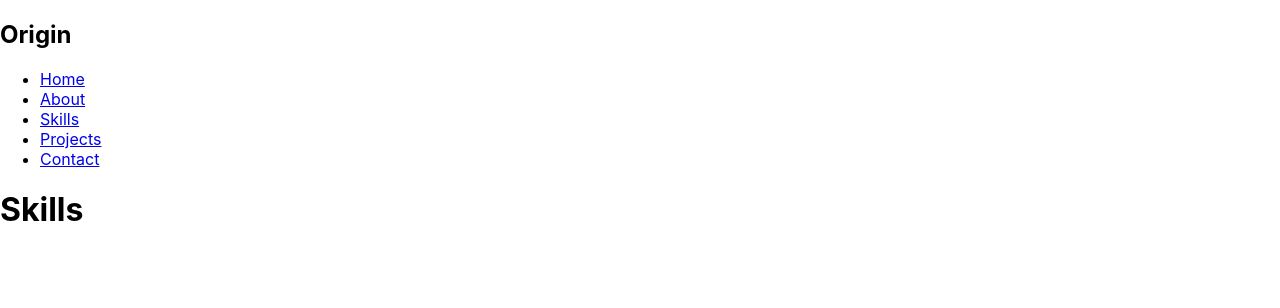
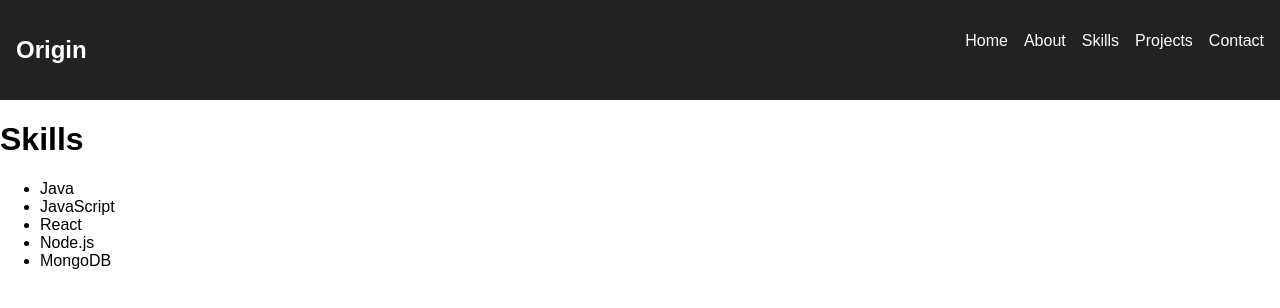
Before and after one commit to kiranreddy29/Origin, a React (Create React App) app in the folder frontend/: page /skills in a window 1280 px wide. Shown: the top 308 px of the page. Built offline with nearby package versions, Linux system fonts and the light colour scheme.

Commit message:
feat: add dynamic skills with props and basic styling

```diff
--- a/frontend/src/App.css
+++ b/frontend/src/App.css
@@ -1,38 +1,26 @@
-.App {
-  text-align: center;
+body {
+  margin: 0;
+  font-family: Arial, sans-serif;
 }
 
-.App-logo {
-  height: 40vmin;
-  pointer-events: none;
+nav {
+  display: flex;
+  justify-content: space-between;
+  padding: 16px;
+  background-color: #222;
 }
 
-@media (prefers-reduced-motion: no-preference) {
-  .App-logo {
-    animation: App-logo-spin infinite 20s linear;
-  }
-}
-
-.App-header {
-  background-color: #282c34;
-  min-height: 100vh;
-  display: flex;
-  flex-direction: column;
-  align-items: center;
-  justify-content: center;
-  font-size: calc(10px + 2vmin);
+nav h2 {
   color: white;
 }
 
-.App-link {
-  color: #61dafb;
+nav ul {
+  display: flex;
+  list-style: none;
+  gap: 16px;
 }
 
-@keyframes App-logo-spin {
-  from {
-    transform: rotate(0deg);
-  }
-  to {
-    transform: rotate(360deg);
-  }
+nav a {
+  color: white;
+  text-decoration: none;
 }
--- a/frontend/src/App.js
+++ b/frontend/src/App.js
@@ -5,6 +5,7 @@ import About from "./pages/About";
 import Skills from "./pages/Skills";
 import Projects from "./pages/Projects";
 import Contact from "./pages/Contact";
+import "./App.css";
 
 function App() {
   return (
--- /dev/null
+++ b/frontend/src/components/SkillItem.js
@@ -0,0 +1,5 @@
+function SkillItem({ name }) {
+    return <li>{name}</li>;
+  }
+
+  export default SkillItem;
--- a/frontend/src/pages/Skills.js
+++ b/frontend/src/pages/Skills.js
@@ -1,5 +1,18 @@
+import SkillItem from "../components/SkillItem";
+
 function Skills() {
-    return <h1>Skills</h1>;
-  }
+  const skills = ["Java", "JavaScript", "React", "Node.js", "MongoDB"];
 
-  export default Skills;
+  return (
+    <div>
+      <h1>Skills</h1>
+      <ul>
+        {skills.map((skill, index) => (
+          <SkillItem key={index} name={skill} />
+        ))}
+      </ul>
+    </div>
+  );
+}
+
+export default Skills;
```
